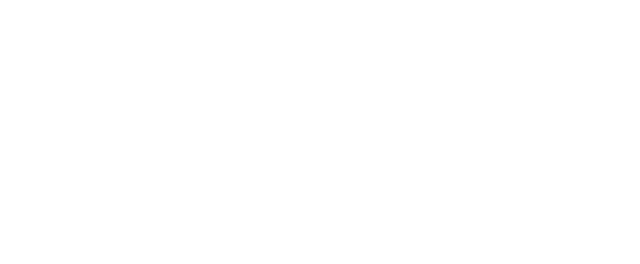
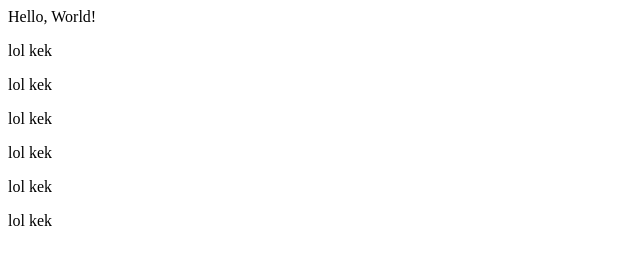
Before and after one commit to DobrovDigital/homeworks, a plain HTML site: page index.html in a window 1280 px wide. Shown: the whole page, without its empty margins (0-640 px from the left). Drawn offline with Linux system fonts and the light colour scheme.

```diff
--- a/index.html
+++ b/index.html
@@ -1,7 +1,16 @@
 <!DOCTYPE html>
-<html lang="ru">
+<html lang="en">
 <head>
-  <meta http-equiv="Content-Type" content="text/html; charset=utf-8">
-  <title>Ремонт окон в Москве.</title>
-  <meta name="keywords" content=""/>
-  <meta name="viewport" content="width=device-width, initial-scale=1.0">
+    <meta charset="UTF-8">
+    <meta name="viewport" content="width=device-width, initial-scale=1.0">
+    <meta http-equiv="X-UA-Compatible" content="ie=edge">
+    <title>Document</title>
+</head>
+<body>
+    <h>Hello, World! </h1>
+        <div><p>lol kek</p>lol kek</div>
+        <div><p>lol kek</p>lol kek</div>
+        <div><p>lol kek</p>lol kek</div>
+
+</body>
+</html>
```
